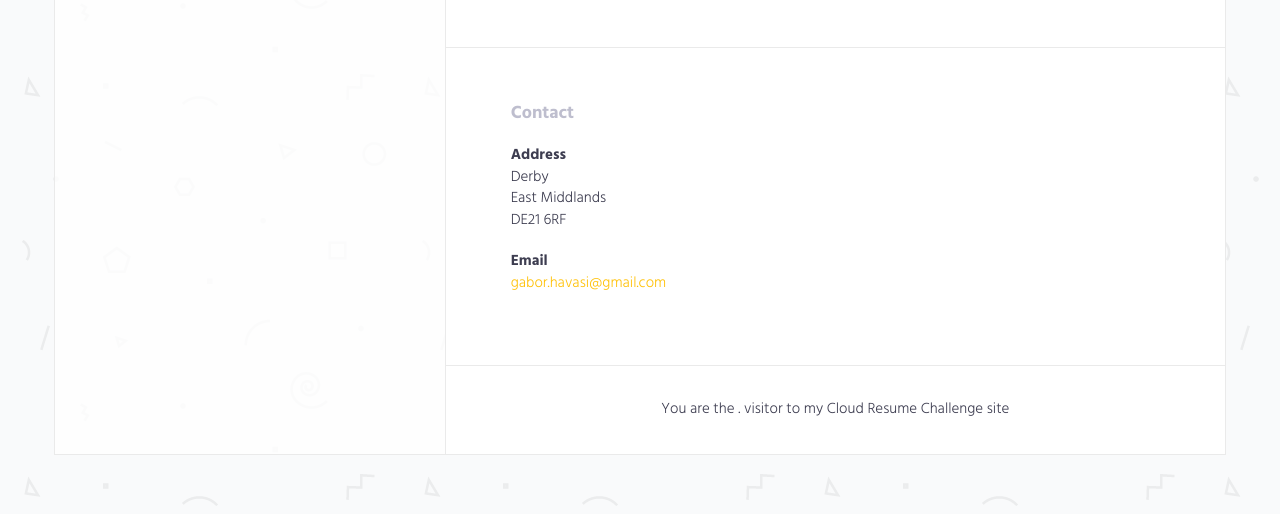
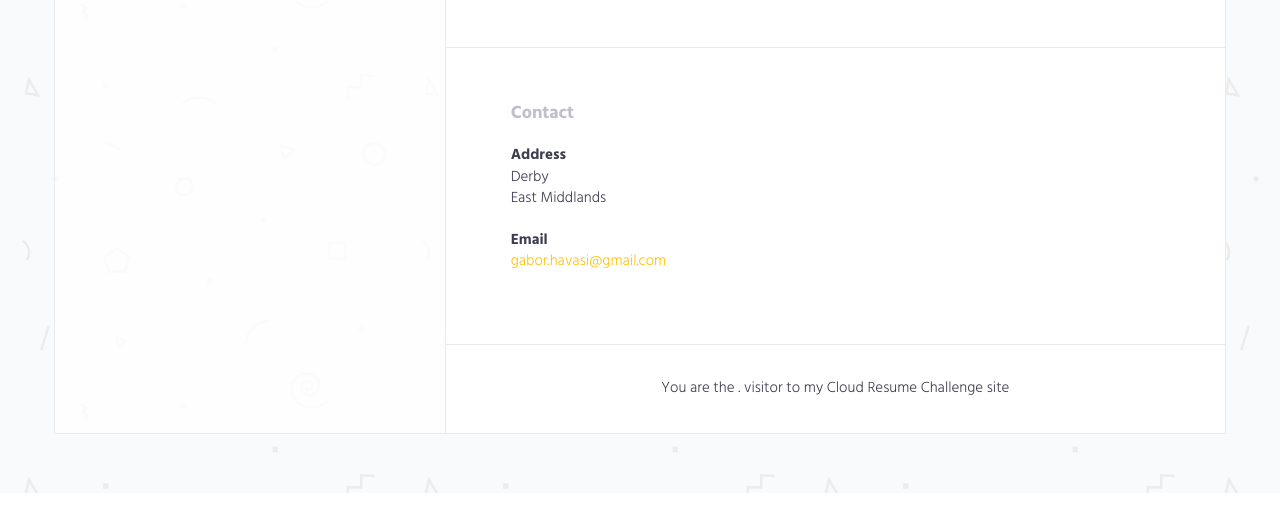
Before and after one commit to Szfinx5/Cloud-Resume-Challenge, a website: page CV/index.html in a window 1280 px wide. Shown: the part 2279-2793 px from the top of the page. After the commit the page ends 2772 px from the top, so only its background shows below. Drawn offline with Linux system fonts and the light colour scheme; no server answers.

Commit message:
Edited the address on the website

```diff
--- a/CV/index.html
+++ b/CV/index.html
@@ -351,7 +351,7 @@
                     <strong>Address</strong><br>
                     Derby<br>
                     East Middlands<br>
-                    DE21 6RF
+
 
                 </address>
 
```
